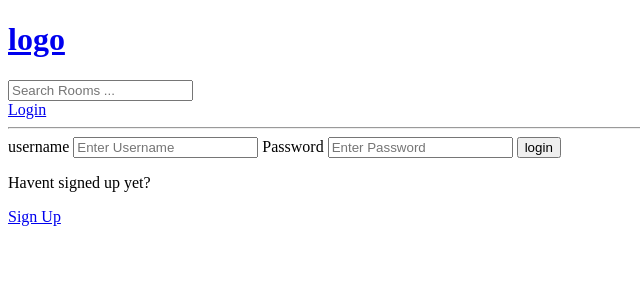
After one commit to karkisaroj/studypub, a Django app: page /login/ in a window 1280 px wide. The commit adds this page. Shown: the top 300 px of the page, without its empty margins (0-640 px from the left). Run offline with Django 5.2, Linux system fonts and the light colour scheme.

Commit message:
change in some like conversation and made some changes for login and register options

```diff
--- a/studybud/core/templates/core/home.html
+++ b/studybud/core/templates/core/home.html
@@ -23,15 +23,19 @@
         {% endfor %}
     </div>
         <div>
+            <h5>
+                {{room_count}} room available
+            </h5>
         <a href="{%url 'create-room' %}">Create Room</a>
         <div>
             {% for room in rooms %}
             <div>
+                {% if request.user == room.host %}
                 <hr>
                 <a href="{% url 'update-room' room.id %}">Edit</a>
                 <br>
                 <a href="{% url 'delete-room' room.id %}">Delete</a>
-
+                {% endif %}
                 <span>@{{room.host.username}}</span>
                 <h5>
                     {{room.id}} -- <a href="{% url 'room' room.id %}">{{room.name}}</a>
--- /dev/null
+++ b/studybud/core/templates/core/login_register.html
@@ -0,0 +1,42 @@
+{% extends 'main.html' %}
+
+
+{% block content %}
+
+{% if page == 'login' %}
+
+<div>
+    <form method="POST" action="">
+        {% csrf_token %}
+
+        <label>username</label>
+        <input type="text" name="username" placeholder="Enter Username"/>
+
+        <label>Password</label>
+        <input type="password" name="password" placeholder="Enter Password">
+
+        <input type="submit" value="login">
+    </form>
+    <p>Havent signed up yet?</p>
+    <a href="{% url 'register' %}">Sign Up</a>
+
+</div>
+
+{% else %}
+
+<div>
+    <form method="POST" action="">
+        {% csrf_token %}
+        {{form.as_p}}
+        <input type="submit" value="register">
+
+    </form>
+
+    <p>Already signed up ?</p>
+    <a href="{% url 'login' %}">Login</a>
+</div>
+
+{% endif %}
+
+
+{% endblock content %}
--- a/studybud/core/urls.py
+++ b/studybud/core/urls.py
@@ -2,6 +2,9 @@ from django.urls import path
 from .import views
 
 urlpatterns=[
+    path('logout/',views.logoutPage,name='logout'),
+    path('login/',views.loginPage,name='login'),
+    path('register/',views.registerPage,name='register'),
     path('',views.home,name='home'),
     path('room/<str:pk>/',views.room,name='room'),
 
--- a/studybud/core/views.py
+++ b/studybud/core/views.py
@@ -1,5 +1,12 @@
 from django.shortcuts import render,redirect
-from .models import Room,Topic
+from django.http import HttpResponse
+from django.contrib import messages
+from django.contrib.auth.decorators import login_required
+from django.db.models import Q
+from django.contrib.auth.models import User
+from django.contrib.auth import authenticate,login,logout
+from django.contrib.auth.forms import UserCreationForm
+from .models import Room,Topic,Message
 from .forms import RoomForm
 
 
@@ -9,19 +16,79 @@ from .forms import RoomForm
 #     {'id':3,'name':'Frontend developer'},
 # ]
 
+def loginPage(request):
+    if request.user.is_authenticated:
+        return redirect('home')
+    page='login'
+    if request.method == 'POST':
+        username=request.POST.get('username').lower()
+        password=request.POST.get('password')
+
+        try:
+            user=User.objects.get(username=username)
+        except:
+            messages.error(request,'User does not exist')
+
+        user=authenticate(request,username=username,password=password)
+
+        if user is not None:
+            login(request,user)
+            return redirect('home')
+        else:
+            messages.error(request,'Username or password does not exist')
+
+    context={'page':page}
+    return render(request,'core/login_register.html',context)
+
+
+def logoutPage(request):
+    logout(request)
+    return redirect('home')
+
+def registerPage(request):
+    form=UserCreationForm()
+    if request.method=='POST':
+        form=UserCreationForm(request.POST)
+        if form.is_valid():
+            user=form.save(commit=False)
+            user.username=user.username.lower()
+            user.save()
+            login(request,user)
+            return redirect('home')
+        else:
+            messages.error(request,'An error occured during registration')
+    return render(request,'core/login_register.html',{'form':form})
+
 def home(request):
-    rooms = Room.objects.all()
+    q=request.GET.get('q') if request.GET.get('q')!= None else ''
 
+    rooms = Room.objects.filter(Q(topic__name__icontains= q) |
+        Q(name__icontains=q) |
+        Q(description__icontains=q)
+    )
+
+    room_count=rooms.count()
     topics=Topic.objects.all()
-    context={'rooms':rooms,'topics':topics}
+    context={'rooms':rooms,'topics':topics,'room_count':room_count}
     return render(request,'core/home.html',context )
 
 def room(request,pk):
     room=Room.objects.get(id=pk)
-    context ={'room':room}
+    room_messages=room.message_set.all().order_by('-created')
+
+    if request.method=='POST':
+        message=Message.objects.create(
+            user=request.user,
+            room=room,
+            body=request.POST.get('body')
+        )
+        return redirect('room',pk=room.id)
+
+
+    context ={'room':room,'room_messages':room_messages}
 
     return render(request,'core/room.html',context)
-
+@login_required(login_url='login')
 def createRoom(request):
     form=RoomForm()
     if request.method=='POST':
@@ -32,9 +99,13 @@ def createRoom(request):
     context={'form':form}
     return render(request,'core/room_form.html',context)
 
+@login_required(login_url='login')
 def updateRoom(request,pk):
     room=Room.objects.get(id=pk)
     form=RoomForm(instance=room)
+
+    if request.user != room.host:
+        return HttpResponse('You are not allowed here')
 
     if request.method=='POST':
         form=RoomForm(request.POST,instance=room)
@@ -46,6 +117,9 @@ def updateRoom(request,pk):
 
 def deleteRoom(request,pk):
     room=Room.objects.get(id=pk)
+
+    if request.user != room.host:
+        return HttpResponse('You are not allowed here')
     if request.method=='POST':
         room.delete()
         return redirect('home')
--- a/studybud/templates/main.html
+++ b/studybud/templates/main.html
@@ -7,8 +7,16 @@
 </head>
 <body>
     {% include 'navbar.html' %}
+
+    {% if messages %}
+    <ul class="messages">
+        {% for message in messages %}
+        <li></li>{{ message }}</li>
+        {% endfor %}
+    </ul>
+    {% endif %}
+
     {% block content %}
-
     {% endblock %}
 </body>
 </html>
--- a/studybud/templates/navbar.html
+++ b/studybud/templates/navbar.html
@@ -4,4 +4,21 @@
     </h1>
 </a>
 
+<form method="GET" action="{% url 'home' %}">
+    <input type="text" name="q" placeholder="Search Rooms ...">
+</form>
+
+{% if request.user.is_authenticated %}
+
+<p>Hello {{request.user}}</p>
+
+<a href="{% url 'logout' %}">Logout</a>
+
+{% else %}
+
+<a href="{% url 'login' %}">Login</a>
+
+{% endif %}
+
+
 <hr>
```
Also changed, not shown: studybud/core/templates/core/room.html (+27 -1 lines), studybud/db.sqlite3.
